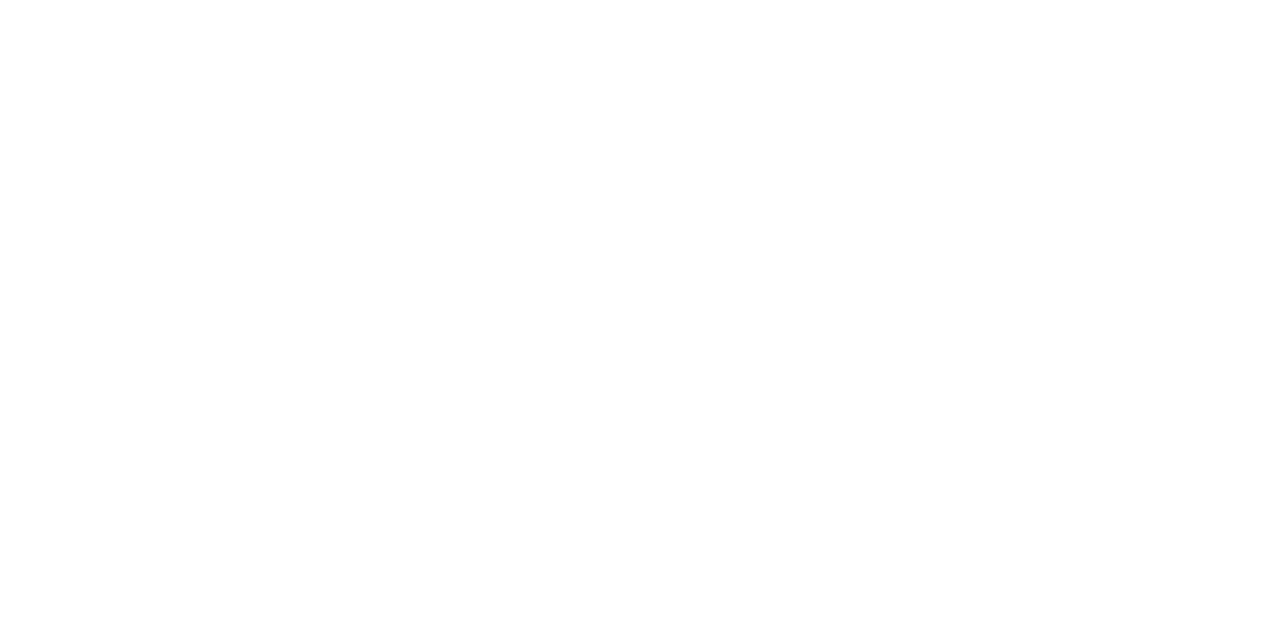
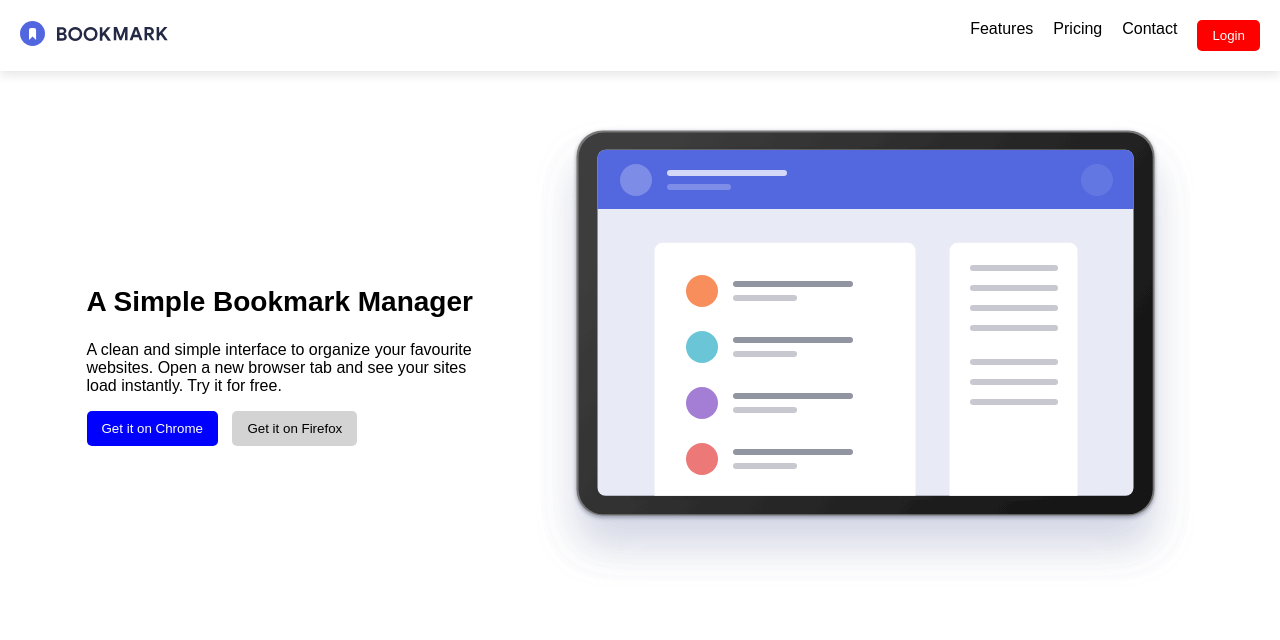
Before and after one commit to EdgarPomar/S1.1-HTML-CSS-FLEX, a plain HTML site: page index.html in a window 1280 px wide. Drawn offline with Linux system fonts and the light colour scheme.

Commit message:
section hero en proceso

```diff
--- a/index.html
+++ b/index.html
@@ -1,12 +1,35 @@
 <!DOCTYPE html>
-<html lang="en">
+<html lang="es">
 <head>
     <meta charset="UTF-8">
     <meta name="viewport" content="width=device-width, initial-scale=1.0">
-    <title>Document</title>
+    <title>Bookmark Manager</title>
     <link rel="stylesheet" href="styles.css">
 </head>
 <body>
-
+    <header>
+        <div class="logo">
+            <img src="./img/logo-bookmark.svg" alt="logo bookmark">
+        </div>
+        <nav>
+            <a href="#">Features</a>
+            <a href="#">Pricing</a>
+            <a href="#">Contact</a>
+            <button class="login">Login</button>
+        </nav>
+    </header>
+    <main>
+        <section class="content">
+            <div class="text">
+                <h1>A Simple Bookmark Manager</h1>
+                <p>A clean and simple interface to organize your favourite websites. Open a new browser tab and see your sites load instantly. Try it for free.</p>
+                <div class="buttons">
+                    <button class="chrome">Get it on Chrome</button>
+                    <button class="firefox">Get it on Firefox</button>
+                </div>
+            </div>
+            <img src="./img/illustration-hero.svg" alt="">
+        </section>
+    </main>
 </body>
 </html>
--- a/styles.css
+++ b/styles.css
@@ -0,0 +1,81 @@
+body {
+    font-family: Arial, sans-serif;
+    margin: 0;
+    padding: 0;
+    text-align: center;
+}
+
+header {
+    display: flex;
+    justify-content: space-between;
+    align-items: center;
+    padding: 20px;
+    background: white;
+    box-shadow: 0px 4px 10px rgba(0, 0, 0, 0.1);
+}
+
+.logo {
+    font-weight: bold;
+    font-size: 20px;
+}
+
+nav {
+    display: flex;
+    gap: 20px;
+}
+
+nav a {
+    text-decoration: none;
+    color: black;
+}
+
+.login {
+    background: red;
+    color: white;
+    border: none;
+    padding: 8px 15px;
+    cursor: pointer;
+    border-radius: 5px;
+}
+
+.content {
+    display: flex;
+    justify-content: center;
+    align-items: center;
+    padding: 50px;
+    gap: 50px;
+}
+
+.text {
+    max-width: 400px;
+    text-align: left;
+}
+
+.buttons button {
+    padding: 10px 15px;
+    border: none;
+    cursor: pointer;
+    border-radius: 5px;
+    margin-right: 10px;
+}
+
+.chrome {
+    background: blue;
+    color: white;
+}
+
+.firefox {
+    background: lightgray;
+    color: black;
+}
+
+.text h1{
+    font-size: 28px;
+    font-weight: 700;
+}
+/* .image {
+    width: 300px;
+    height: 200px;
+    background: #ddd;
+    border-radius: 10px;
+} */
```
